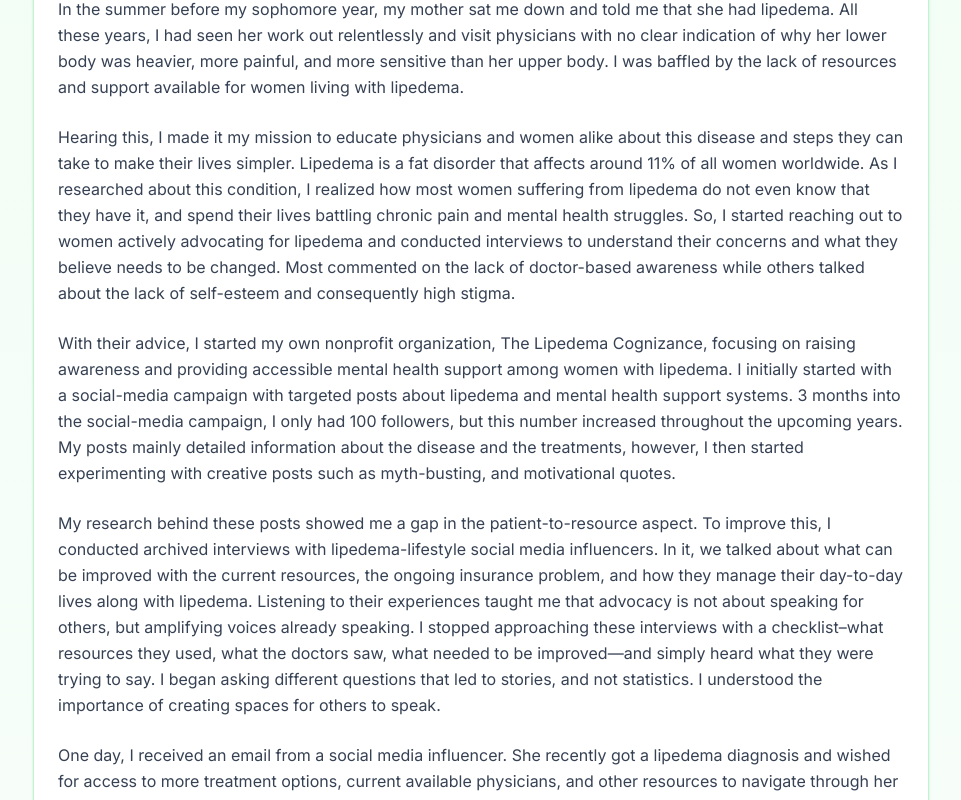
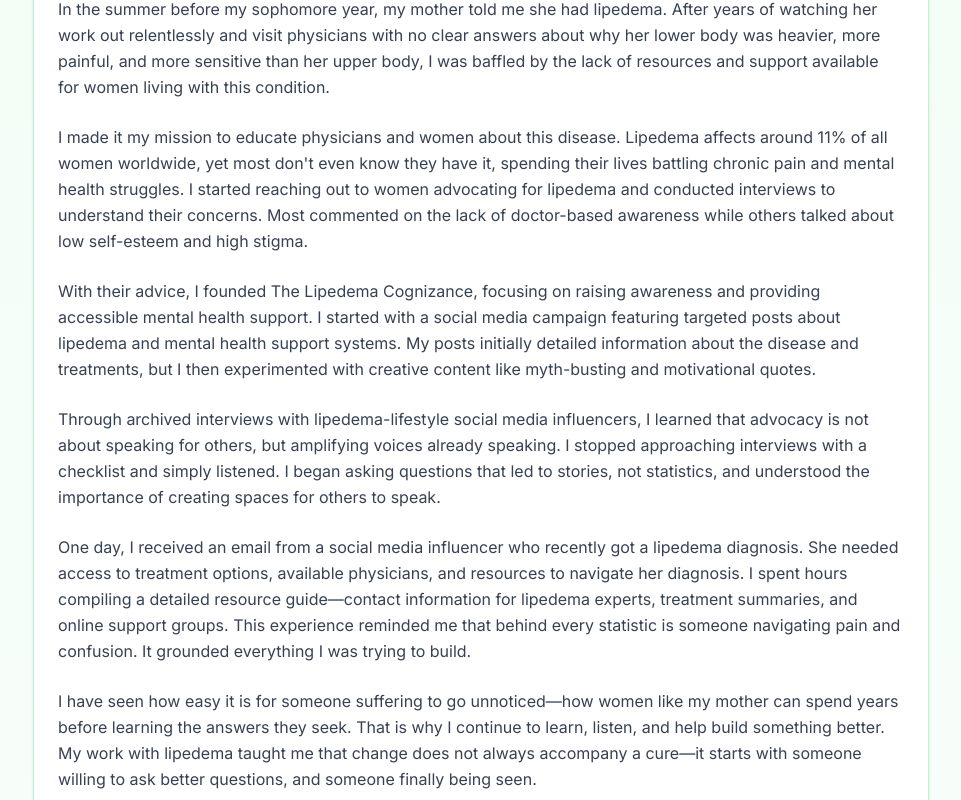
Before and after one commit to kastureshalvee-hooman/The-Lipedema-Cognizance, a Next.js app: page /about-founder in a window 1280 px wide. Shown: the part 540-1340 px from the top of the page, without its empty margins (159-1120 px from the left). Built offline with nearby package versions, Linux system fonts and the light colour scheme; a web font is replaced by a local one.

Commit message:
feat: shorten founder story for better readability
Condense impactful moments while preserving emotional connection.

Co-authored-by: null <232233523+kastureshalvee-hooman@users.noreply.github.com>

```diff
--- a/app/about-founder/page.tsx
+++ b/app/about-founder/page.tsx
@@ -101,62 +101,48 @@ export default function AboutFounderPage() {
             <CardContent>
               <div className="space-y-6 text-gray-700 leading-relaxed">
                 <p>
-                  In the summer before my sophomore year, my mother sat me down and told me that she had lipedema. All
-                  these years, I had seen her work out relentlessly and visit physicians with no clear indication of why
-                  her lower body was heavier, more painful, and more sensitive than her upper body. I was baffled by the
-                  lack of resources and support available for women living with lipedema.
+                  In the summer before my sophomore year, my mother told me she had lipedema. After years of watching
+                  her work out relentlessly and visit physicians with no clear answers about why her lower body was
+                  heavier, more painful, and more sensitive than her upper body, I was baffled by the lack of resources
+                  and support available for women living with this condition.
                 </p>
 
                 <p>
-                  Hearing this, I made it my mission to educate physicians and women alike about this disease and steps
-                  they can take to make their lives simpler. Lipedema is a fat disorder that affects around 11% of all
-                  women worldwide. As I researched about this condition, I realized how most women suffering from
-                  lipedema do not even know that they have it, and spend their lives battling chronic pain and mental
-                  health struggles. So, I started reaching out to women actively advocating for lipedema and conducted
-                  interviews to understand their concerns and what they believe needs to be changed. Most commented on
-                  the lack of doctor-based awareness while others talked about the lack of self-esteem and consequently
-                  high stigma.
+                  I made it my mission to educate physicians and women about this disease. Lipedema affects around 11%
+                  of all women worldwide, yet most don't even know they have it, spending their lives battling chronic
+                  pain and mental health struggles. I started reaching out to women advocating for lipedema and
+                  conducted interviews to understand their concerns. Most commented on the lack of doctor-based
+                  awareness while others talked about low self-esteem and high stigma.
                 </p>
 
                 <p>
-                  With their advice, I started my own nonprofit organization, The Lipedema Cognizance, focusing on
-                  raising awareness and providing accessible mental health support among women with lipedema. I
-                  initially started with a social-media campaign with targeted posts about lipedema and mental health
-                  support systems. 3 months into the social-media campaign, I only had 100 followers, but this number
-                  increased throughout the upcoming years. My posts mainly detailed information about the disease and
-                  the treatments, however, I then started experimenting with creative posts such as myth-busting, and
+                  With their advice, I founded The Lipedema Cognizance, focusing on raising awareness and providing
+                  accessible mental health support. I started with a social media campaign featuring targeted posts
+                  about lipedema and mental health support systems. My posts initially detailed information about the
+                  disease and treatments, but I then experimented with creative content like myth-busting and
                   motivational quotes.
                 </p>
 
                 <p>
-                  My research behind these posts showed me a gap in the patient-to-resource aspect. To improve this, I
-                  conducted archived interviews with lipedema-lifestyle social media influencers. In it, we talked about
-                  what can be improved with the current resources, the ongoing insurance problem, and how they manage
-                  their day-to-day lives along with lipedema. Listening to their experiences taught me that advocacy is
-                  not about speaking for others, but amplifying voices already speaking. I stopped approaching these
-                  interviews with a checklist–what resources they used, what the doctors saw, what needed to be
-                  improved—and simply heard what they were trying to say. I began asking different questions that led to
-                  stories, and not statistics. I understood the importance of creating spaces for others to speak.
+                  Through archived interviews with lipedema-lifestyle social media influencers, I learned that advocacy
+                  is not about speaking for others, but amplifying voices already speaking. I stopped approaching
+                  interviews with a checklist and simply listened. I began asking questions that led to stories, not
+                  statistics, and understood the importance of creating spaces for others to speak.
                 </p>
 
                 <p>
-                  One day, I received an email from a social media influencer. She recently got a lipedema diagnosis and
-                  wished for access to more treatment options, current available physicians, and other resources to
-                  navigate through her diagnosis. I spent the next 10-15 hours compiling a detailed resource
-                  guide—contact information for lipedema experts, summaries of treatment options, and online support
-                  groups. Though I never met her, our back-and-forth conversations reminded me that behind every
-                  statistic is someone navigating through pain and confusion. This experience grounded everything I was
-                  trying to build. It was not just an initiative or campaign, but a lifetime. In these moments, I was
-                  not a student or a founder. I was simply human—listening, learning, and trying to help someone feel
-                  less alone.
+                  One day, I received an email from a social media influencer who recently got a lipedema diagnosis. She
+                  needed access to treatment options, available physicians, and resources to navigate her diagnosis. I
+                  spent hours compiling a detailed resource guide—contact information for lipedema experts, treatment
+                  summaries, and online support groups. This experience reminded me that behind every statistic is
+                  someone navigating pain and confusion. It grounded everything I was trying to build.
                 </p>
 
                 <p>
                   I have seen how easy it is for someone suffering to go unnoticed—how women like my mother can spend
-                  years before learning the answers to the questions they seek. That is why I chose to continue to
-                  learn, listen, and help build something better. My work with lipedema taught me that change does not
-                  always accompany a cure, it starts with someone willing to ask better questions, and someone finally
-                  being seen.
+                  years before learning the answers they seek. That is why I continue to learn, listen, and help build
+                  something better. My work with lipedema taught me that change does not always accompany a cure—it
+                  starts with someone willing to ask better questions, and someone finally being seen.
                 </p>
               </div>
             </CardContent>
```
